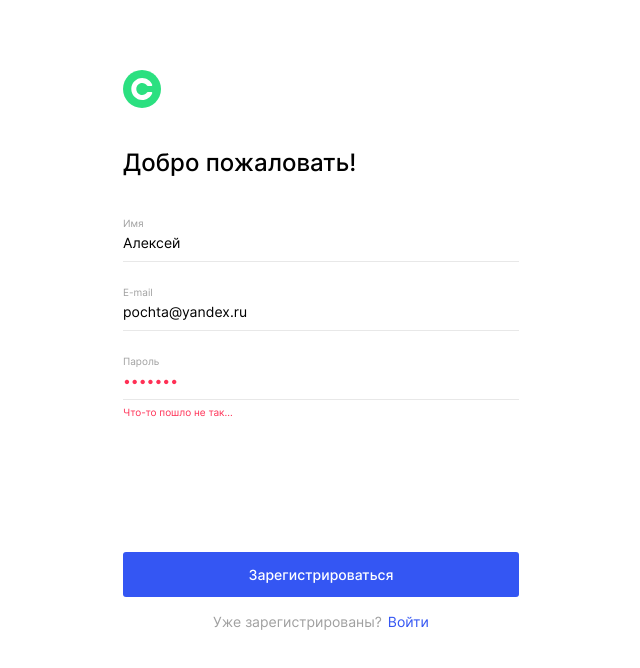
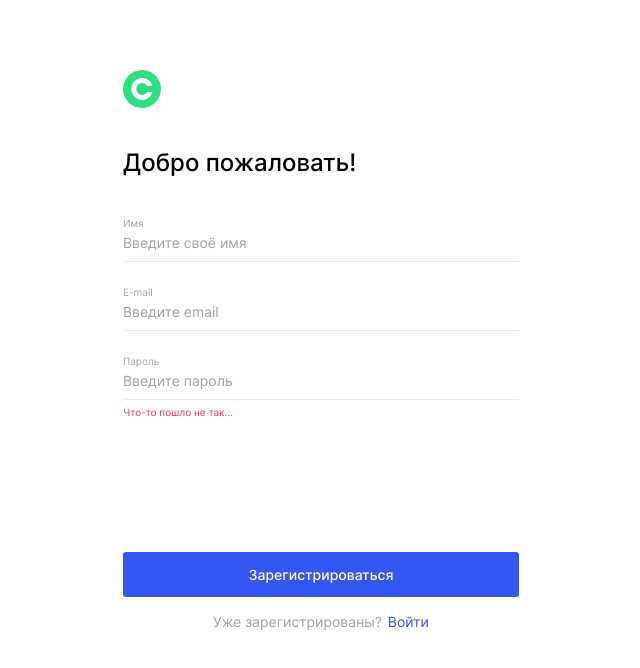
Before and after one commit to aumetros/movies-explorer-frontend, a React (Create React App) app: page /signup in a window 1280 px wide. Shown: the top 668 px of the page, without its empty margins (319-959 px from the left). Built offline with nearby package versions, Linux system fonts and the light colour scheme.

Commit message:
Реализация управляемости всех форм

```diff
--- a/src/components/Form/Form.js
+++ b/src/components/Form/Form.js
@@ -1,8 +1,8 @@
 import "./Form.css";
 
-function Form({ children, title, name, submitText, isLoggedIn }) {
+function Form({ children, title, name, submitText, isLoggedIn, onSubmit }) {
   return (
-    <form className={`form ${isLoggedIn && "form_logged"}`} name={name}>
+    <form className={`form ${isLoggedIn && "form_logged"}`} name={name} onSubmit={onSubmit}>
       <h1 className={`form__title ${isLoggedIn && "form__title_logged"}`}>{title}</h1>
       {children}
       <button type="submit" className={`form__submit ${isLoggedIn && "form__submit_logged"}`}>{submitText}</button>
--- a/src/components/Login/Login.js
+++ b/src/components/Login/Login.js
@@ -1,37 +1,54 @@
 import "./Login.css";
 import Form from "../Form/Form";
 import { Link } from "react-router-dom";
+import { useForm } from "../../hooks/UseForm";
 
 function Login() {
+  const { values, handleChange } = useForm();
+
+  function handleLogin(event) {
+    event.preventDefault();
+    console.log(values.loginEmail);
+    console.log(values.loginPassword);
+    event.target.reset();
+  }
+
   return (
     <main className="login">
       <Link to="/" className="login__logo-link">
         <div className="login__logo"></div>
       </Link>
-      <Form title="Рады видеть!" name="login" submitText="Войти">
-        <label className="login__input-label" htmlFor="email">
+      <Form
+        title="Рады видеть!"
+        name="login"
+        submitText="Войти"
+        onSubmit={handleLogin}
+      >
+        <label className="login__input-label" htmlFor="loginEmail">
           E-mail
         </label>
         <input
           className="login__input"
           type="email"
-          name="email"
-          id="email"
-          defaultValue="pochta@yandex.ru"
+          name="loginEmail"
+          id="loginEmail"
           placeholder="Введите почту"
+          value={values.name}
+          onChange={handleChange}
         />
         <span className="login__error"></span>
 
-        <label className="login__input-label" htmlFor="password">
+        <label className="login__input-label" htmlFor="loginPassword">
           Пароль
         </label>
         <input
           className="login__input"
           type="password"
-          name="password"
-          id="password"
-          defaultValue=""
+          name="loginPassword"
+          id="loginPassword"
           placeholder="Введите пароль"
+          value={values.name}
+          onChange={handleChange}
         />
         <span className="login__error"></span>
       </Form>
--- a/src/components/Profile/Profile.js
+++ b/src/components/Profile/Profile.js
@@ -1,8 +1,18 @@
 import Form from "../Form/Form";
 import Header from "../Header/Header";
 import "./Profile.css";
+import { useForm } from "../../hooks/UseForm";
 
 function Profile() {
+  const { values, handleChange } = useForm();
+
+  function handleProfileEdit(event) {
+    event.preventDefault();
+    console.log(values.editName);
+    console.log(values.editEmail);
+    event.target.reset();
+  }
+
   return (
     <section className="profile">
       <Header />
@@ -12,32 +22,35 @@ function Profile() {
           name="profile"
           submitText="Редактировать"
           isLoggedIn={true}
+          onSubmit={handleProfileEdit}
         >
           <div className="profile__input-container">
-            <label className="profile__input-label" htmlFor="name">
+            <label className="profile__input-label" htmlFor="editName">
               Имя
             </label>
             <input
               className="profile__input"
               type="text"
-              name="name"
-              id="name"
+              name="editName"
+              id="editName"
               placeholder="Введите своё имя"
-              defaultValue={"Алексей"}
+              value={values.name}
+              onChange={handleChange}
             />
           </div>
           <div className="profile__line"></div>
           <div className="profile__input-container">
-            <label className="profile__input-label" htmlFor="email">
+            <label className="profile__input-label" htmlFor="editEmail">
               E-mail
             </label>
             <input
               type="text"
               className="profile__input"
-              name="email"
-              id="email"
+              name="editEmail"
+              id="editEmail"
               placeholder="Введите email"
-              defaultValue={"pochta@yandex.ru"}
+              value={values.name}
+              onChange={handleChange}
             />
           </div>
         </Form>
--- a/src/components/Register/Register.js
+++ b/src/components/Register/Register.js
@@ -1,8 +1,19 @@
 import "./Register.css";
 import Form from "../Form/Form";
 import { Link } from "react-router-dom";
+import { useForm } from "../../hooks/UseForm";
 
 function Register() {
+  const { values, handleChange } = useForm();
+
+  function handleRegister(event) {
+    event.preventDefault();
+    console.log(values.registerName);
+    console.log(values.registerEmail);
+    console.log(values.registerPassword);
+    event.target.reset();
+  }
+
   return (
     <main className="register">
       <Link to="/" className="register__logo-link">
@@ -12,43 +23,47 @@ function Register() {
         title="Добро пожаловать!"
         name="register"
         submitText="Зарегистрироваться"
+        onSubmit={handleRegister}
       >
-        <label className="register__input-label" htmlFor="name">
+        <label className="register__input-label" htmlFor="registerName">
           Имя
         </label>
         <input
           className="register__input"
           type="text"
-          name="name"
-          id="name"
-          defaultValue={"Алексей"}
+          name="registerName"
+          id="registerName"
           placeholder="Введите своё имя"
+          value={values.name}
+          onChange={handleChange}
         />
         <span className="register__error"></span>
 
-        <label className="register__input-label" htmlFor="email">
+        <label className="register__input-label" htmlFor="registerEmail">
           E-mail
         </label>
         <input
           className="register__input"
           type="email"
-          name="email"
-          id="email"
-          defaultValue={"pochta@yandex.ru"}
+          name="registerEmail"
+          id="registerEmail"
           placeholder="Введите email"
+          value={values.name}
+          onChange={handleChange}
         />
         <span className="register__error"></span>
 
-        <label className="register__input-label" htmlFor="password">
+        <label className="register__input-label" htmlFor="registerPassword">
           Пароль
         </label>
         <input
           className="register__input register__input_invalid"
           type="password"
-          name="password"
-          id="password"
-          defaultValue={"Алексей"}
+          name="registerPassword"
+          id="registerPassword"
           placeholder="Введите пароль"
+          value={values.name}
+          onChange={handleChange}
         />
         <span className="register__error">Что-то пошло не так...</span>
       </Form>
--- a/src/components/SearchForm/SearchForm.js
+++ b/src/components/SearchForm/SearchForm.js
@@ -4,7 +4,7 @@ import { useForm } from "../../hooks/UseForm";
 import React from "react";
 
 function SearchForm() {
-  const { values, handleChange, setValues } = useForm();
+  const { values, handleChange } = useForm();
   const [isShortsChecked, setIsShortsChecked] = React.useState(true);
 
   function handleChangeShorts() {
```
